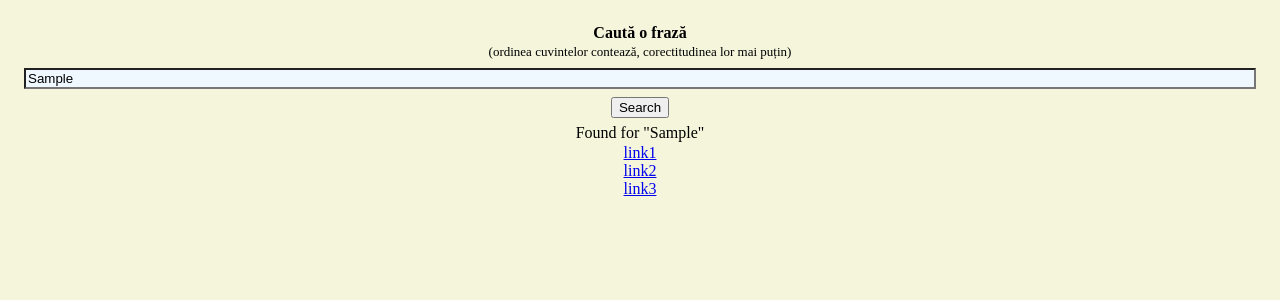
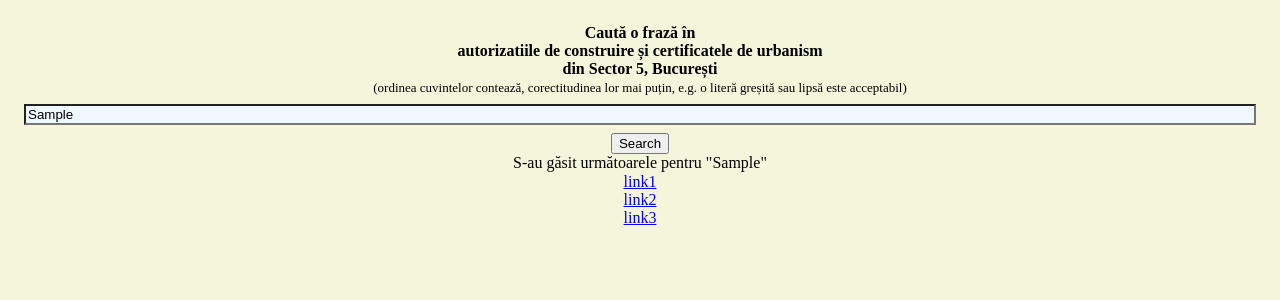
Before and after one commit to adrhc/autorizatii-de-construire-certificate-de-urbanism-ui, a React (Vite) app: page / in a window 1280 px wide. Both pictures are taken after typing "Sample" into the empty fields and a click on the button "Search". Shown: the top 300 px of the page. Built offline with nearby package versions, Linux system fonts and the light colour scheme.

Commit message:
SearchedQuery

```diff
--- a/src/App.tsx
+++ b/src/App.tsx
@@ -1,11 +1,13 @@
 import { useState } from 'react';
 import search from './lib/search';
-import Links, { LinksParams } from './ui/links';
+import Links from './ui/links';
 import './App.css';
+import SearchedQuery from './ui/searched-query';
 
 function App() {
   const [query, setQuery] = useState('');
-  const [linksParams, setLinksParams] = useState({} as LinksParams);
+  const [searchedQuery, setSearchedQuery] = useState<string>();
+  const [links, setLinks] = useState([] as string[]);
 
   /*useEffect(() => {
     !!query && search(query).then((it) => setLinks(it));
@@ -17,16 +19,27 @@ function App() {
   }, 300);*/
 
   function onSearch() {
-    setLinksParams({ query: '' } as LinksParams);
-    !!query && search(query).then((links) => setLinksParams({ query, links }));
+    setLinks([]);
+    setQuery(query);
+    setSearchedQuery(query);
+    if (query.trim()) {
+      search(query).then(setLinks);
+    }
   }
 
   return (
     <>
-      <div className="title">Caută o frază</div>
+      <div className="title">
+        Caută o frază în
+        <br />
+        autorizatiile de construire și certificatele de urbanism
+        <br />
+        din Sector 5, București
+      </div>
       <div className="details">
-        (ordinea cuvintelor contează, corectitudinea lor mai puțin)
+        (ordinea cuvintelor contează, corectitudinea lor mai puțin, e.g. o literă greșită sau lipsă este acceptabil)
       </div>
+
       <div className="search">
         <input
           className="search"
@@ -38,7 +51,9 @@ function App() {
       <button className="search" onClick={onSearch}>
         Search
       </button>
-      <Links query={linksParams.query} links={linksParams.links} />
+
+      <SearchedQuery searchedQuery={searchedQuery} emptyResult={!links.length} />
+      <Links links={links} />
     </>
   );
 }
--- a/src/ui/links.css
+++ b/src/ui/links.css
@@ -1,7 +1,3 @@
-div.searched {
-  margin-top: 0.4rem;
-}
-
 div.links {
   margin-top: 0.1rem;
 }
--- a/src/ui/links.tsx
+++ b/src/ui/links.tsx
@@ -1,25 +1,13 @@
 import './links.css';
 
-export type LinksParams = {
-  query: string | undefined;
-  links: string[];
+export type LinksParam = {
+  links: string[] | undefined;
 };
 
-export default function Links({ query, links }: LinksParams) {
-  if (query === undefined) {
-    return <></>;
-  } else if (!links) {
-    return <div className="searched">Found nothing for "{query}"</div>;
-  } else {
-    return (
-      <>
-        <div className="searched">Found for "{query}"</div>
-        <div className="links">
-          {links.map((l) => (
-            <a href={l}>{l}</a>
-          ))}
-        </div>
-      </>
-    );
-  }
+export default function Links({ links }: LinksParam) {
+  return (
+    <div className="links">
+      {!!links && links.map((l) => <a key={l} href={l}>{l}</a>)}
+    </div>
+  );
 }
--- /dev/null
+++ b/src/ui/searched-query.css
@@ -0,0 +1,3 @@
+div.searched {
+  margin-top: 0.4rem;
+}
--- /dev/null
+++ b/src/ui/searched-query.tsx
@@ -0,0 +1,19 @@
+type SearchedQueryParam = {
+  searchedQuery: string | undefined;
+  emptyResult: boolean;
+};
+
+export default function SearchedQuery({
+  searchedQuery,
+  emptyResult,
+}: SearchedQueryParam) {
+  if (searchedQuery === undefined) {
+    return <></>;
+  } else if (!searchedQuery.trim()) {
+    return <div className="searched">Căutarea după "{searchedQuery.replace(/ /g, "\u00A0")}"" nu este permisă!</div>;
+  } else if (emptyResult) {
+    return <div className="searched">Nu s-a găsit nimic pentru "{searchedQuery.replace(/ /g, "\u00A0")}"</div>;
+  } else {
+    return <div className="searched">S-au găsit următoarele pentru "{searchedQuery.replace(/ /g, "\u00A0")}"</div>;
+  }
+}
```
